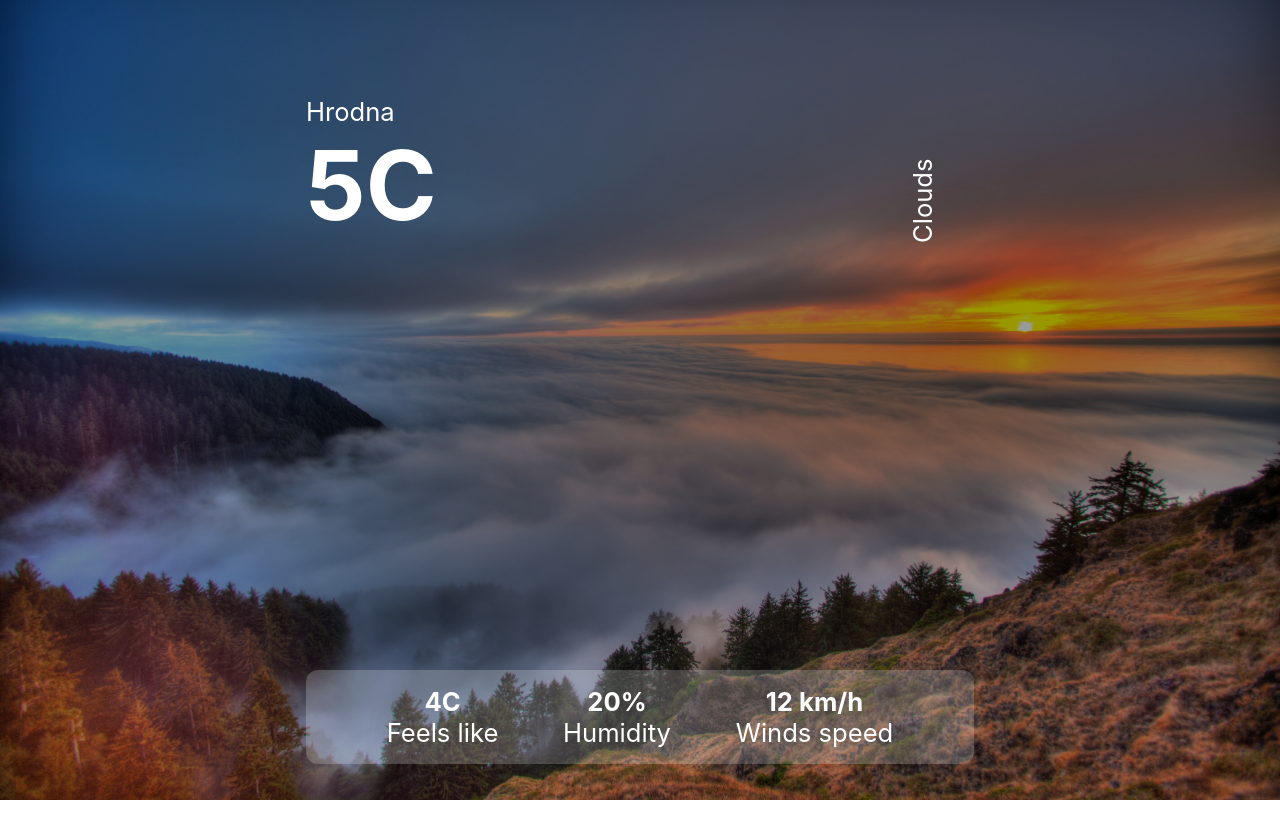
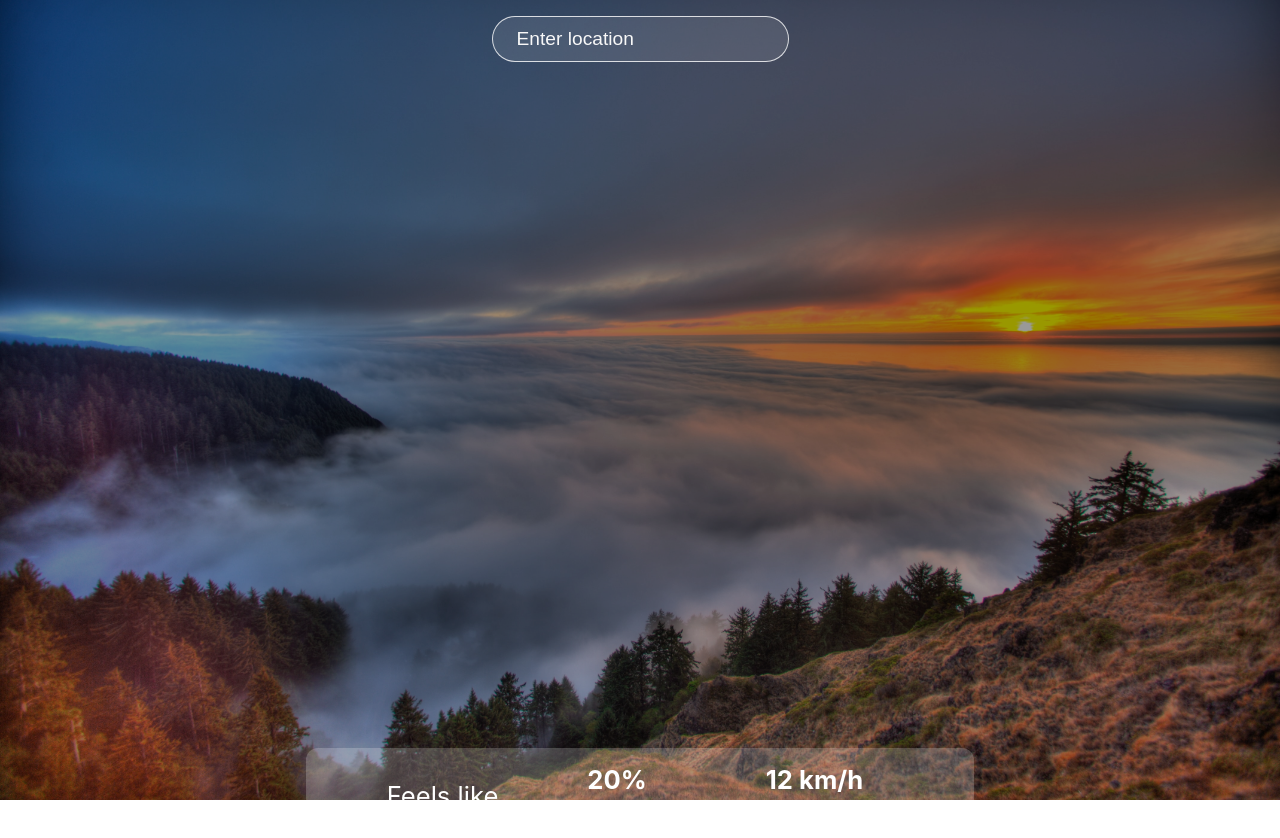
Before and after one commit to AlehBarushka/WEATHER-NOW, a React (Create React App) app: page / in a window 1280 px wide. Shown: the top 838 px of the page. Before the commit the page ends 800 px from the top, so only its background shows below. Built offline with nearby package versions, Linux system fonts and the light colour scheme.

Commit message:
add some state and logic

```diff
--- a/src/App.js
+++ b/src/App.js
@@ -1,27 +1,48 @@
 import React, { useState } from 'react';
-import axios from 'axios';
-import { API_KEY } from './api/constants';
+import { getWeather } from './api/openWeather';
 
 const App = () => {
-	// const url = API_KEY;
+	const [weatherData, setWeatherData] = useState({});
+	const [location, setLocation] = useState('');
+	console.log(weatherData);
+
+	const searchLocation = (event) => {
+		if (event.key === 'Enter') {
+			getWeather(location).then((res) => {
+				setWeatherData(res.data);
+			});
+			setLocation('');
+		}
+	};
 
 	return (
 		<div className='app'>
+			<div className='search'>
+				<input
+					value={location}
+					type='text'
+					onChange={(e) => setLocation(e.target.value)}
+					placeholder='Enter location'
+					onKeyPress={searchLocation}
+				/>
+			</div>
 			<div className='container'>
 				<div className='top'>
 					<div className='location'>
-						<p>Hrodna</p>
+						<p>{weatherData.name}</p>
 					</div>
 					<div className='temp'>
-						<h1>5C</h1>
+						{weatherData.main ? <h1>{weatherData.main.temp}°C</h1> : null}
 					</div>
 					<div className='description'>
-						<p>Clouds</p>
+						{weatherData.weather ? <p>{weatherData.weather[0].main}</p> : null}
 					</div>
 				</div>
 				<div className='bottom'>
 					<div className='feels'>
-						<p className='bold'>4C</p>
+						{weatherData.main ? (
+							<p className='bold'>{weatherData.main.feels_like}°C</p>
+						) : null}
 						<p>Feels like</p>
 					</div>
 					<div className='humidity'>
```
